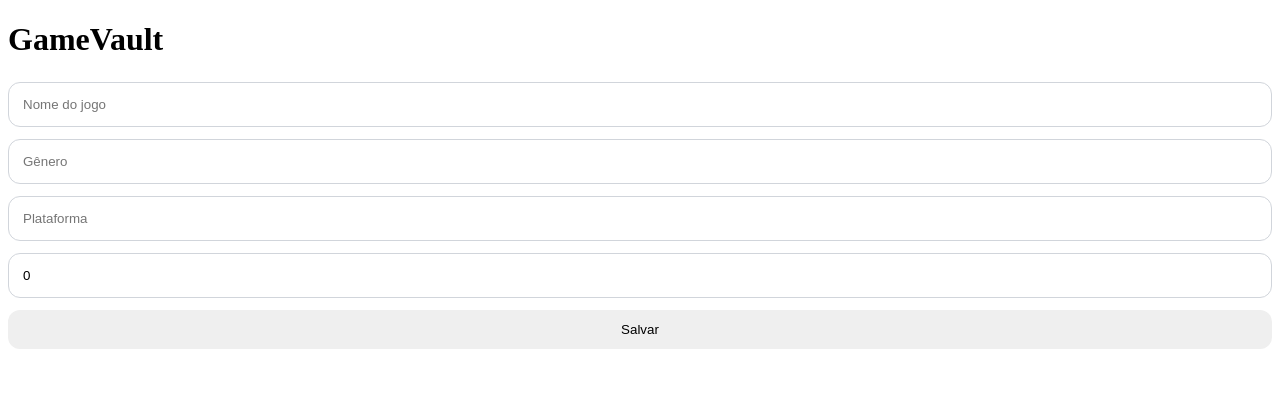
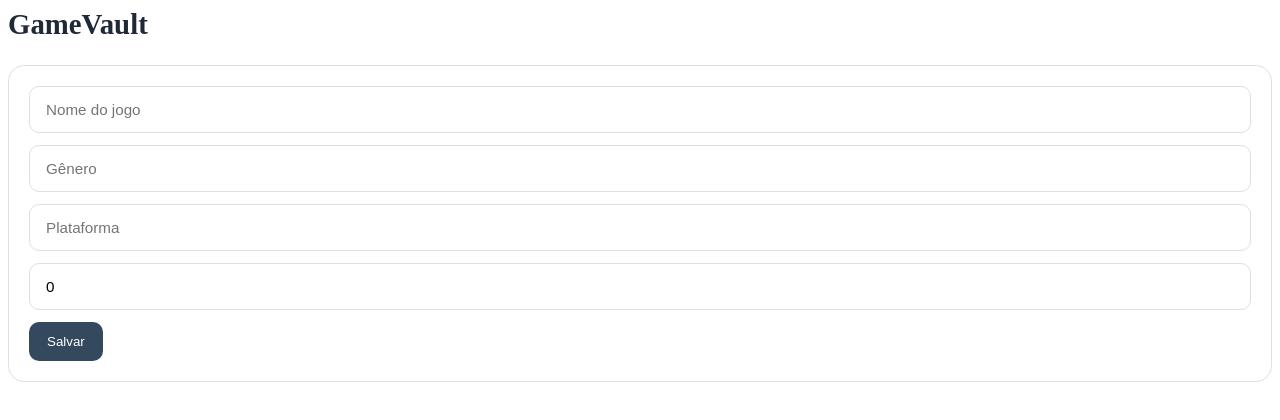
Before and after one commit to kauanvinicius9/GameVault, an Angular app in the folder frontend/: page / in a window 1280 px wide. Shown: the top 420 px of the page. Built offline with nearby package versions, Linux system fonts and the light colour scheme; no server answers.

Commit message:
update SCSS

```diff
--- a/frontend/src/app/pages/games/games.component.scss
+++ b/frontend/src/app/pages/games/games.component.scss
@@ -1,3 +1,30 @@
+$color-brand-primary: #6c7a7b;
+$color-brand-secondary: #7f8c8d;
+
+$color-surface-emphasis: #2c3e50;
+$color-interactive-primary: #34495e;
+
+$color-background-default: #f4f6f8;
+$color-surface-muted: #ffffff;
+
+$color-border-accent: #d9e1e8;
+$color-status: #e74c3c;
+
+$color-text-primary: #1f2937;
+$color-text-secondary: #6b7280;
+
+* {
+    margin: 0;
+    padding: 0;
+    box-sizing: border-box;
+}
+
+body {
+    background: $color-background-default;
+    color: $color-text-primary;
+    font-family: Inter, sans-serif;
+}
+
 .container {
     max-width: 1200px;
     margin: 40px auto;
@@ -5,37 +32,96 @@
 }
 
 h1 {
+    font-size: 1.8rem;
+    font-weight: 600;
     margin-bottom: 24px;
+    color: $color-text-primary;
 }
 
 form {
+    background: $color-surface-muted;
+    border: 1px solid $color-border-accent;
+    border-radius: 16px;
+    padding: 20px;
     display: grid;
     gap: 12px;
     margin-bottom: 32px;
 }
 
 input {
-    padding: 14px;
-    border-radius: 12px;
-    border: 1px solid #d1d5db;
+    width: 100%;
+    padding: 14px 16px;
+    border: 1px solid $color-border-accent;
+    border-radius: 10px;
+    background: white;
+    font-size: .95rem;
+    transition: .2s ease;
+
+    &:focus {
+        outline: none;
+        border-color: $color-brand-primary;
+    }
 }
 
 button {
+    width: fit-content;
+    padding: 12px 18px;
+    border: none;
+    border-radius: 10px;
+    background: $color-interactive-primary;
+    color: white;
+    font-weight: 500;
     cursor: pointer;
-    border: none;
-    border-radius: 12px;
-    padding: 12px;
+    transition: .2s ease;
+
+    &:hover {
+        opacity: .92;
+    }
 }
 
 .games_grid {
     display: grid;
     gap: 16px;
-    grid-template-columns: repeat(auto-fill, minmax(250px, 1fr));
+    grid-template-columns:
+        repeat(auto-fill, minmax(280px, 1fr));
 }
 
 .game_card {
     background: white;
+    border: 1px solid $color-border-accent;
+    border-radius: 16px;
     padding: 20px;
-    border-radius: 20px;
-    box-shadow: 0 10px 20px rgba(0,0,0,.08);
+    box-shadow: 0 2px 6px rgba(0, 0, 0, .04);
+    transition: .2s ease;
+
+    &:hover {
+        transform: translateY(-2px);
+        box-shadow: 0 8px 20px rgba(0, 0, 0, .06);
+    }
+
+    h3 {
+        font-size: 1rem;
+        font-weight: 600;
+        margin-bottom: 8px;
+    }
+
+    p {
+        color: $color-text-secondary;
+        font-size: .9rem;
+        margin-bottom: 4px;
+    }
 }
+
+.actions {
+    display: flex;
+    gap: 8px;
+    margin-top: 16px;
+}
+
+.btn-danger {
+    background: $color-status;
+
+    &:hover {
+        opacity: .9;
+    }
+}
```
